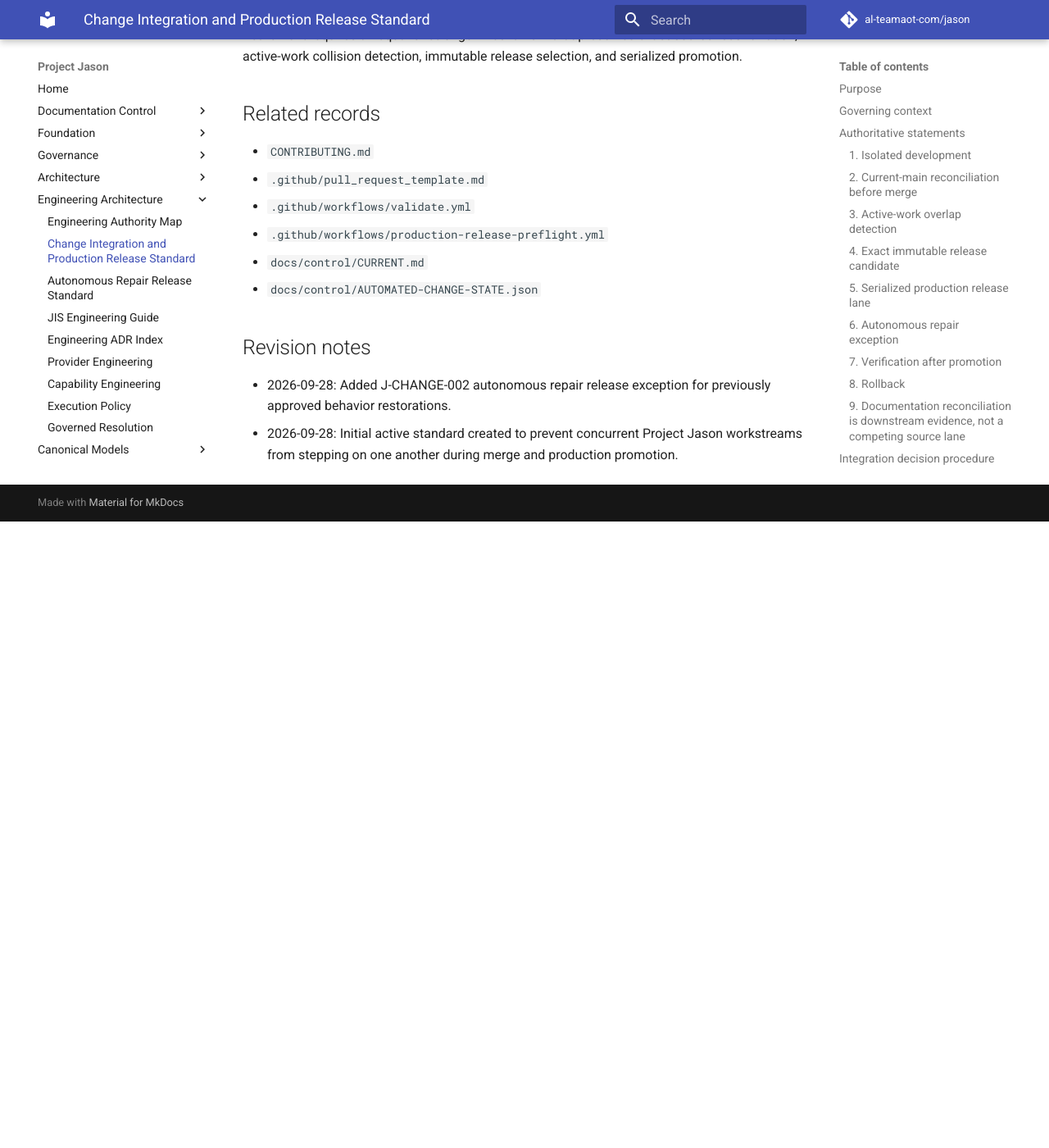
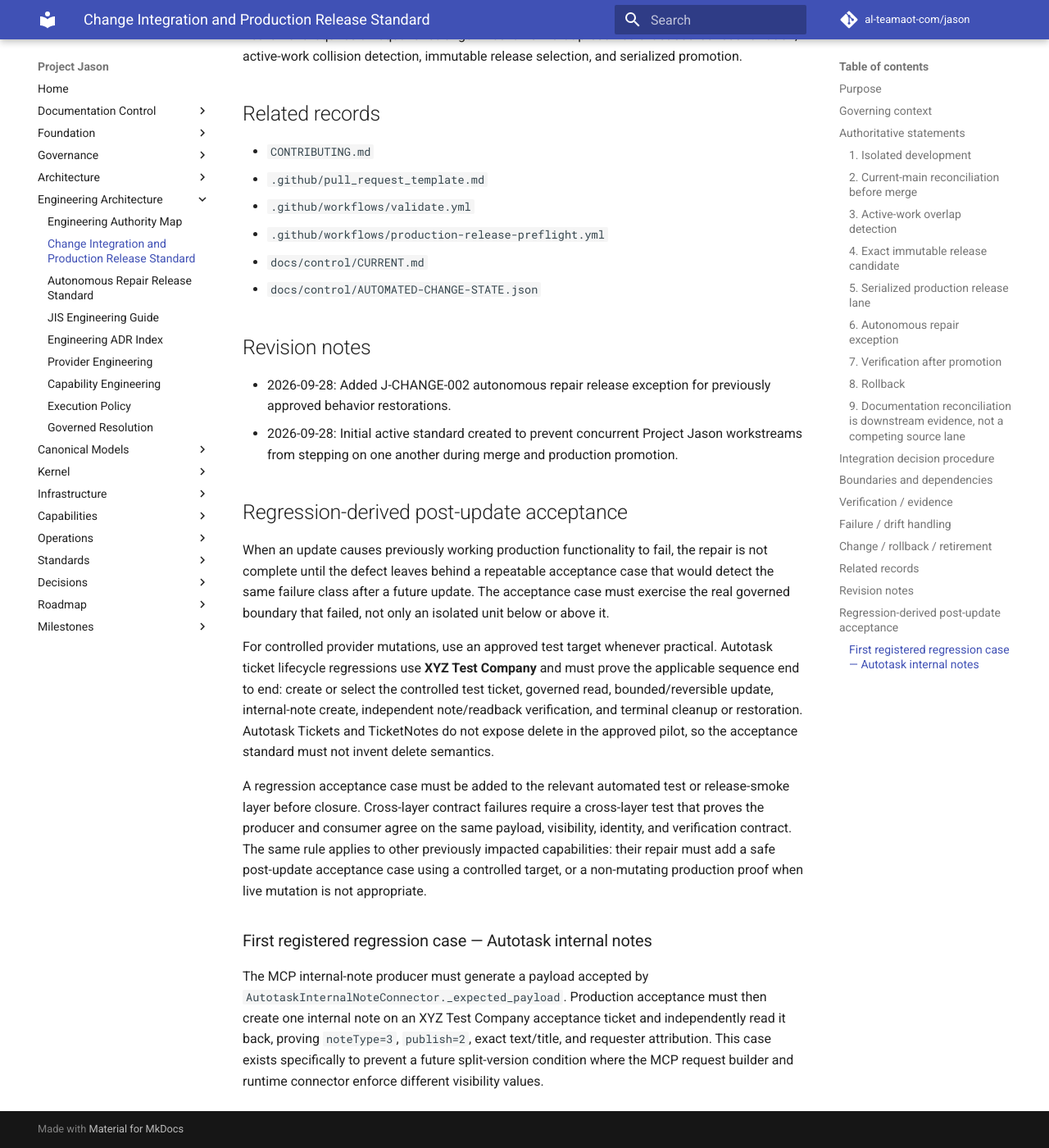
Before and after one commit to al-teamaot-com/jason, an MkDocs documentation site: the page built from docs/engineering/Jason-Change-Integration-and-Release-Standard.md, in a window 1280 px wide and 1400 px high, scrolled down 5732 px. Shown: the whole window at 82% size. Built offline with MkDocs 1.6.1 and Material for MkDocs 9.7.7, drawn with Linux system fonts in a browser that asks for light colours; comment, search, counter and statistics services are not loaded; before the commit the page ends 6368 px from its top, so only the background shows below that.

Commit message:
Add regression-derived post-update acceptance standard

```diff
--- a/docs/engineering/Jason-Change-Integration-and-Release-Standard.md
+++ b/docs/engineering/Jason-Change-Integration-and-Release-Standard.md
@@ -187,3 +187,16 @@
 
 - 2026-09-28: Added J-CHANGE-002 autonomous repair release exception for previously approved behavior restorations.
 - 2026-09-28: Initial active standard created to prevent concurrent Project Jason workstreams from stepping on one another during merge and production promotion.
+
+
+## Regression-derived post-update acceptance
+
+When an update causes previously working production functionality to fail, the repair is not complete until the defect leaves behind a repeatable acceptance case that would detect the same failure class after a future update. The acceptance case must exercise the real governed boundary that failed, not only an isolated unit below or above it.
+
+For controlled provider mutations, use an approved test target whenever practical. Autotask ticket lifecycle regressions use **XYZ Test Company** and must prove the applicable sequence end to end: create or select the controlled test ticket, governed read, bounded/reversible update, internal-note create, independent note/readback verification, and terminal cleanup or restoration. Autotask Tickets and TicketNotes do not expose delete in the approved pilot, so the acceptance standard must not invent delete semantics.
+
+A regression acceptance case must be added to the relevant automated test or release-smoke layer before closure. Cross-layer contract failures require a cross-layer test that proves the producer and consumer agree on the same payload, visibility, identity, and verification contract. The same rule applies to other previously impacted capabilities: their repair must add a safe post-update acceptance case using a controlled target, or a non-mutating production proof when live mutation is not appropriate.
+
+### First registered regression case — Autotask internal notes
+
+The MCP internal-note producer must generate a payload accepted by `AutotaskInternalNoteConnector._expected_payload`. Production acceptance must then create one internal note on an XYZ Test Company acceptance ticket and independently read it back, proving `noteType=3`, `publish=2`, exact text/title, and requester attribution. This case exists specifically to prevent a future split-version condition where the MCP request builder and runtime connector enforce different visibility values.
```
Also changed, not shown: 1 other file.
